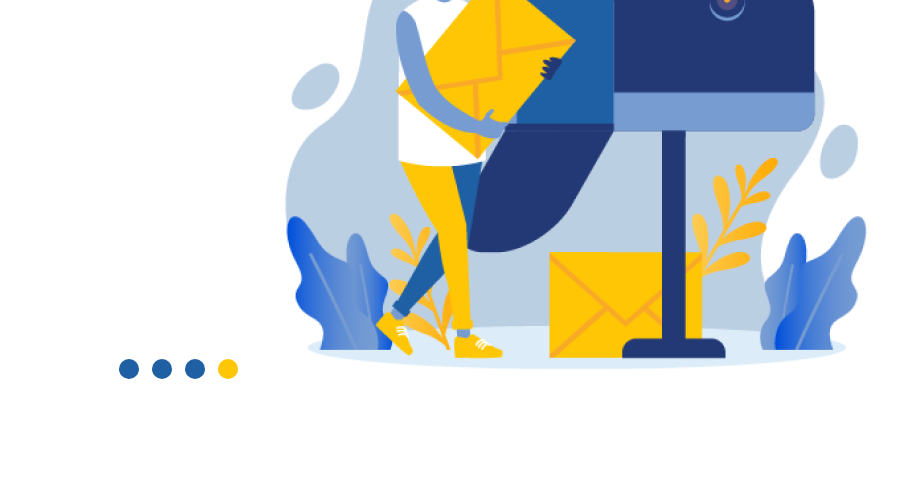
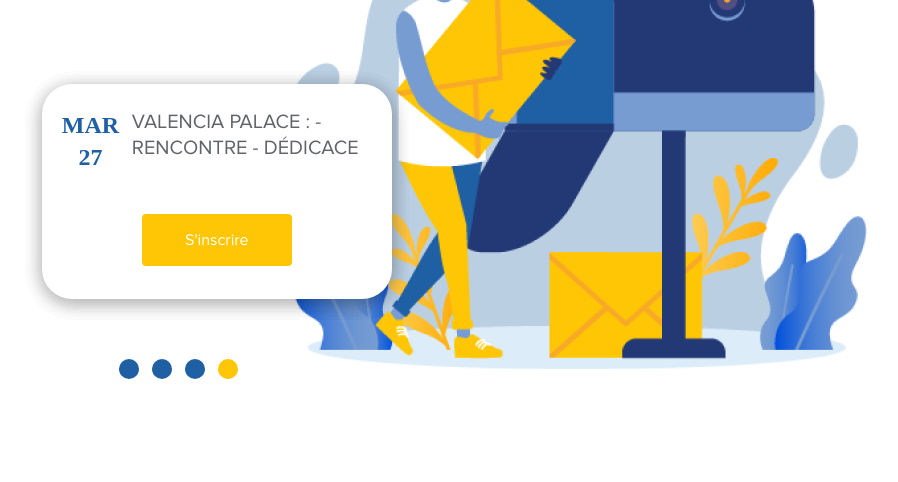
Before and after one commit to FabriceCottin/Projet-Integration-Webdesign, a plain HTML site: page index.html in a window 1280 px wide. Both pictures are taken after a click on the element 390 px from the left and 4061 px from the top of the page. Shown: the part 3693-4175 px from the top of the page, without its empty margins (163-1061 px from the left). Drawn offline with Linux system fonts and the light colour scheme.

Commit message:
Correction

```diff
--- a/index.html
+++ b/index.html
@@ -10,6 +10,8 @@
 
 	<script>
 		$(window).load(function() {
+
+			/*Function présentation équipes*/
 
 		$('.el-name.leo').click(function(){
 				$('.el-pp.homme3').removeClass('active');
@@ -91,7 +93,7 @@
 		$('.contain-events-un').removeClass('active');
 		$('.contain-events-trois').removeClass('active');
 		$('.contain-events-deux').removeClass('active');
-		$('.contain-events-').addClass('active');
+		$('.contain-events-quatre').addClass('active');
 
 		$(this).addClass('show');
 		$('.points-deux').removeClass('show');
```
